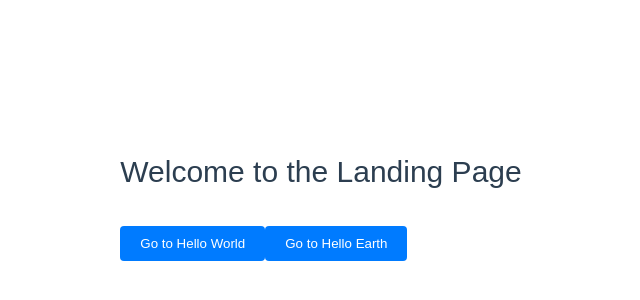
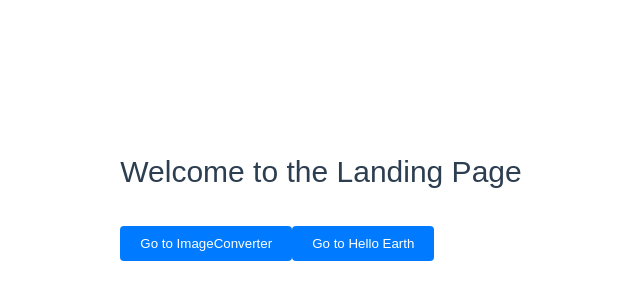
Before and after one commit to NerdNextDoor-Technologies/PixelPerfect, a Vue app in the folder vue-project/: page / in a window 1280 px wide. Shown: the part 12-312 px from the top of the page, without its empty margins (319-959 px from the left). Built offline with nearby package versions, Linux system fonts and the light colour scheme.

Commit message:
imagecomponent added on landing page

```diff
--- a/vue-project/src/components/LandingPage.vue
+++ b/vue-project/src/components/LandingPage.vue
@@ -1,7 +1,7 @@
 <template>
     <div>
       <h1>Welcome to the Landing Page</h1>
-      <button @click="navigate('hello-world')">Go to Hello World</button>
+      <button @click="navigate('ImageConverter')">Go to ImageConverter</button>
       <button @click="navigate('hello-earth')">Go to Hello Earth</button>
     </div>
   </template>
--- a/vue-project/src/router.js
+++ b/vue-project/src/router.js
@@ -1,11 +1,11 @@
 import { createRouter, createWebHistory } from 'vue-router';
-import HelloWorld from './components/HelloWorld.vue';
+import HelloWorld from './components/ImageConverter.vue';
 import HelloEarth from './components/HelloEarth.vue';
 import LandingPage from './components/LandingPage.vue';
 
 const routes = [
     { path: '/', component: LandingPage, name: 'landing-page' },
-    { path: '/hello-world', component: HelloWorld, name: 'hello-world' },
+    { path: '/ImageConverter', component: HelloWorld, name: 'ImageConverter' },
     { path: '/hello-earth', component: HelloEarth, name: 'hello-earth' }
 ];
 
```
Also changed, not shown: vue-project/jsconfig.json (+7 -2 lines), vue-project/src/components/ImageConverter.vue (renamed from vue-project/src/components/HelloWorld.vue), 1 other file (tests, documents, lock files or other folders).
